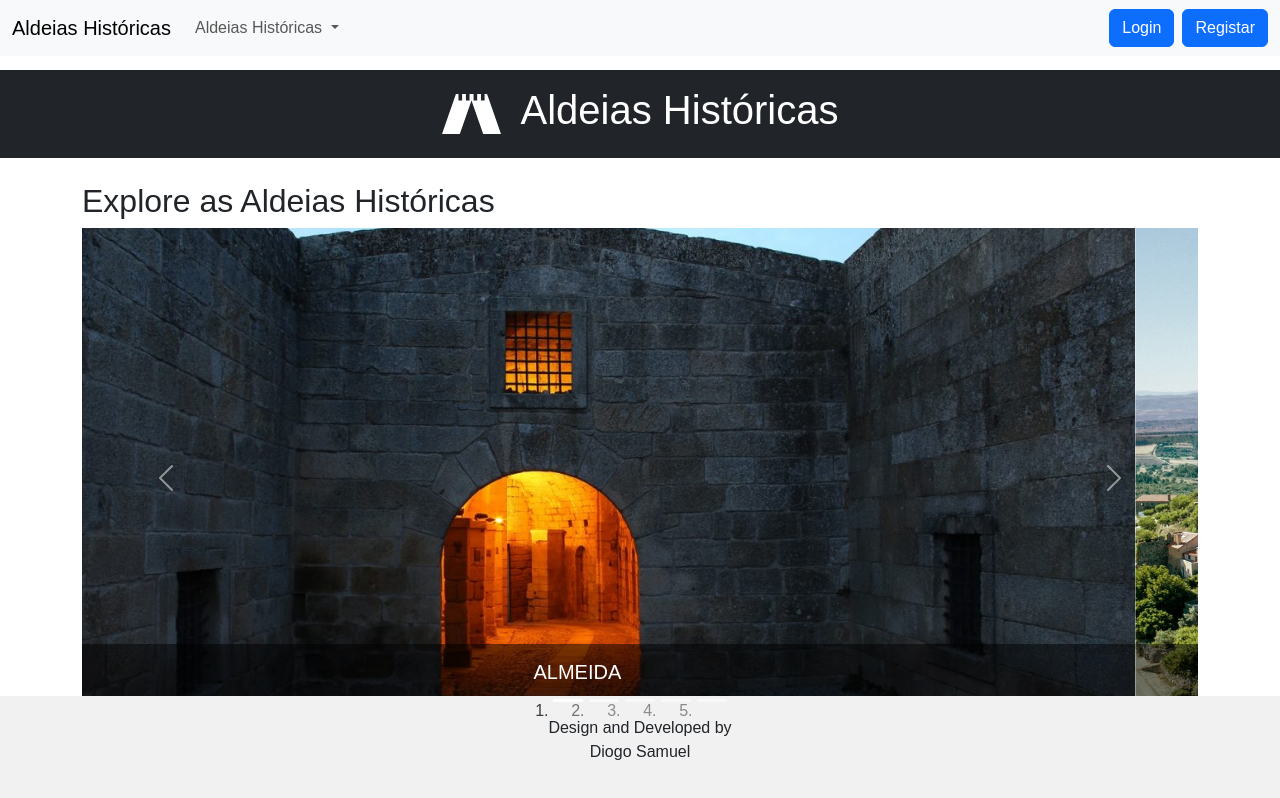
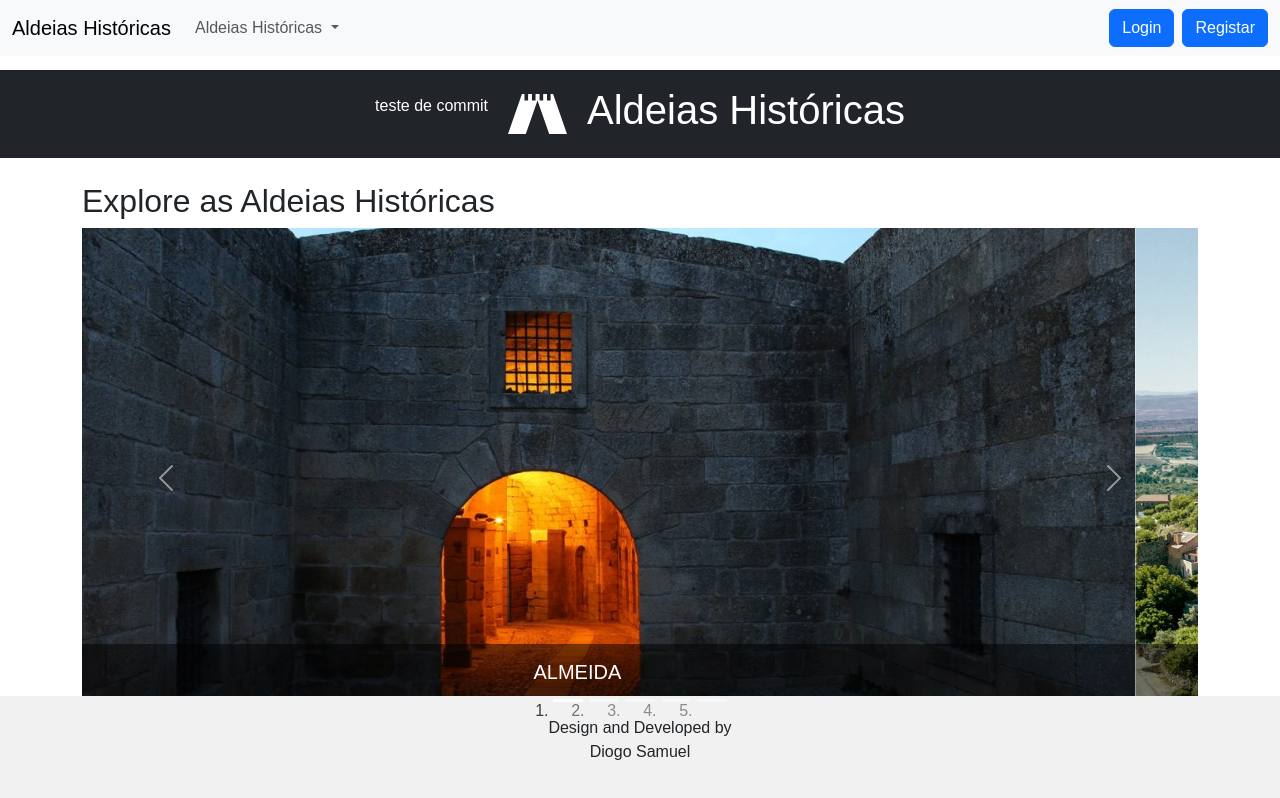
Before and after one commit to diogomsamuel/aldeiashistoricas, a plain HTML site: page index.html in a window 1280 px wide. Drawn offline with nearby package versions, Linux system fonts and the light colour scheme.

Commit message:
teste de commit

```diff
--- a/index.html
+++ b/index.html
@@ -60,6 +60,7 @@
 
 <!-- Cabeçalho -->
 <header class="bg-dark text-white text-center py-3 titulo-cabecalho">
+    <p>teste de commit</p>
     <svg width="59" height="40" viewBox="0 0 59 40" fill="none" xmlns="http://www.w3.org/2000/svg">
         <path d="M41.1882 40L29.5 6.52576L17.812 39.9995L0.188678 39.9679L0 39.9026L13.9328 0L14.0773 0.0500395H16.4826V6.40506H20.1008V0.0500395H23.9199V6.40506H27.5381V0.0500395H31.5582V6.40506H35.1764V0.0500395H38.9955V6.40506H42.6136V0.0500395H44.8535L43.1802 0.653348L45.0672 0L59 39.9026L58.8098 39.9685L41.1882 40Z" fill="#FFFFFF"/>
         </svg> <a href="index.html" class="text-white text-decoration-none"><h1>Aldeias Históricas</h1></a>
```
